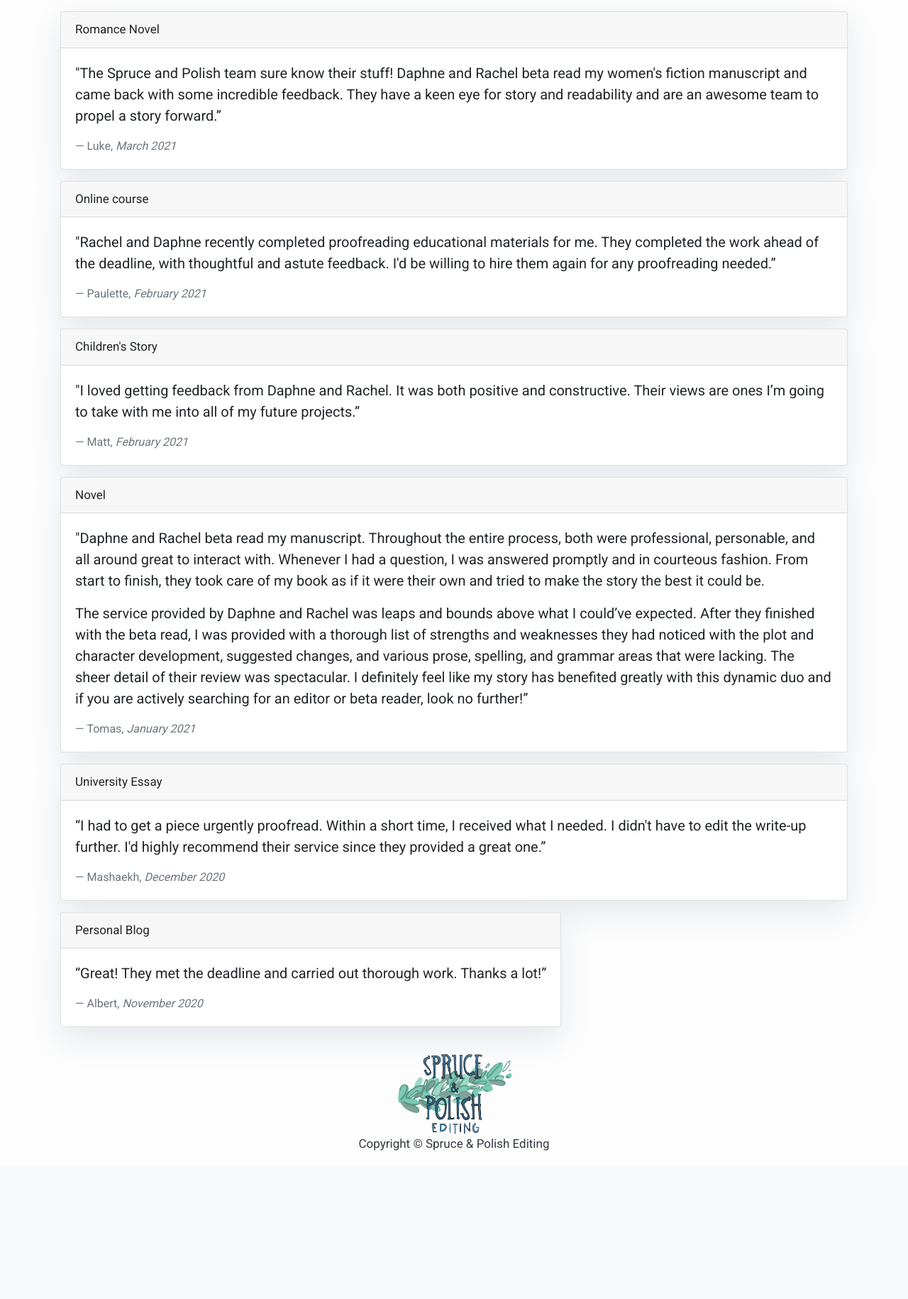
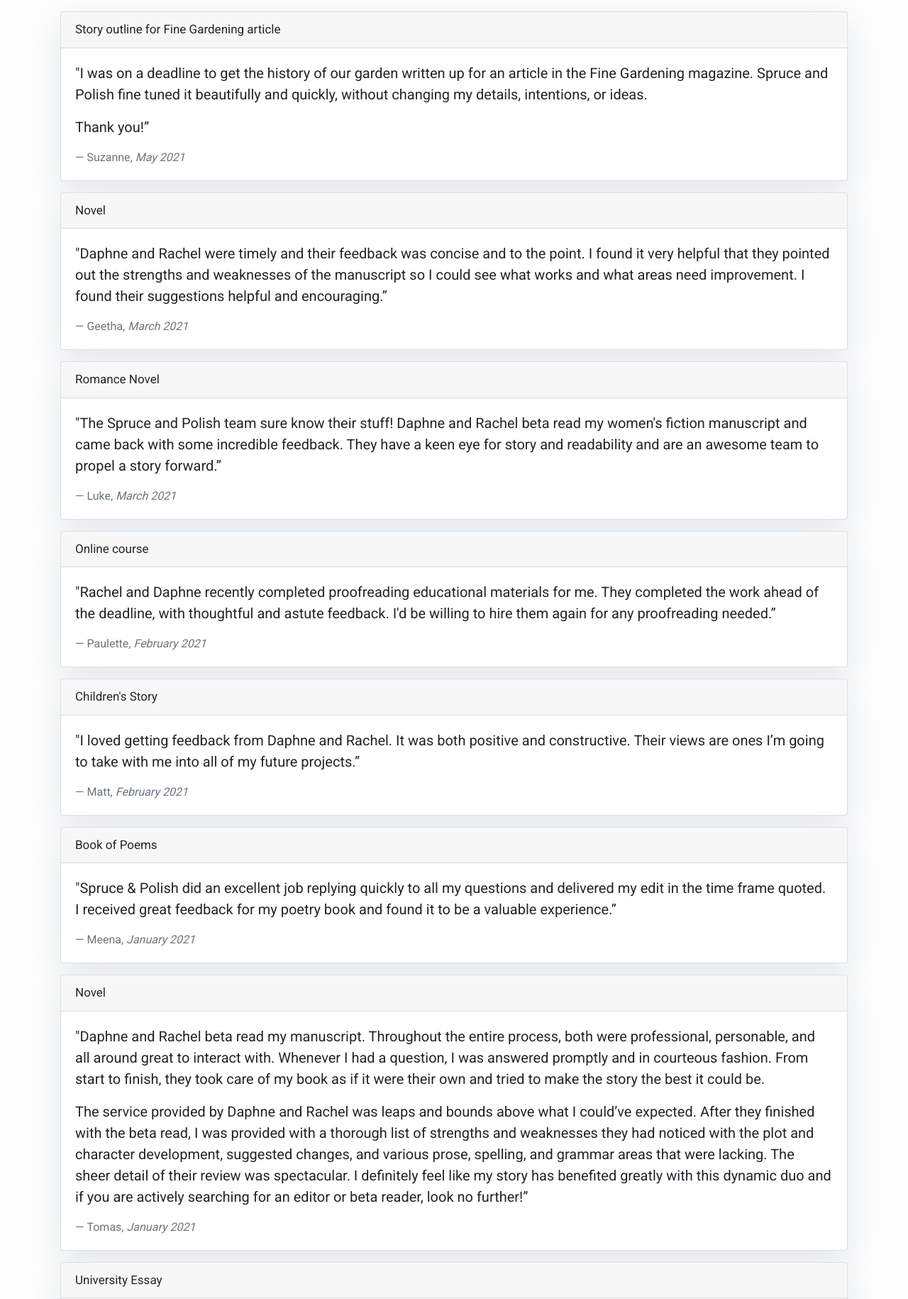
Before and after one commit to Couragyn/spruceEditing, a Django app: page /testimonials/ in a window 1280 px wide. Shown: the part 253-2083 px from the top of the page at 71% size. Before the commit the page ends 1874 px from the top, so only its background shows below. Run offline with Django 3.2, Linux system fonts and the light colour scheme; some libraries are stand-ins or nearby versions.

Commit message:
added three testimonials for jan march and may

```diff
--- a/templates/testimonials.html
+++ b/templates/testimonials.html
@@ -8,7 +8,39 @@
     </div>
 
     <div class="container">
+
     	<div class="col-md-12 mt-3">
+			<div class="row">
+	            <div class="card mb-3">
+				  <div class="card-header">
+				    Story outline for Fine Gardening article
+				  </div>
+				  <div class="card-body">
+				    	<blockquote class="blockquote mb-0">
+				      		<p>
+								"I was on a deadline to get the history of our garden written up for an article in the Fine Gardening magazine. Spruce and Polish fine tuned it beautifully and quickly, without changing my details, intentions, or ideas.
+							</p>
+							<p>
+								Thank you!”
+							</p>
+				    		<footer class="blockquote-footer">Suzanne, <cite title="Source Title">May 2021</cite></footer>
+						</blockquote>
+					</div>
+	            </div>
+	        </div>
+			<div class="row">
+	            <div class="card mb-3">
+				  <div class="card-header">
+				    Novel
+				  </div>
+				  <div class="card-body">
+				    	<blockquote class="blockquote mb-0">
+				      		<p>"Daphne and Rachel were timely and their feedback was concise and to the point. I found it very helpful that they pointed out the strengths and weaknesses of the manuscript so I could see what works and what areas need improvement. I found their suggestions helpful and encouraging.”</p>
+				    		<footer class="blockquote-footer">Geetha, <cite title="Source Title">March 2021</cite></footer>
+						</blockquote>
+					</div>
+	            </div>
+	        </div>
 			<div class="row">
 	            <div class="card mb-3">
 				  <div class="card-header">
@@ -35,7 +67,7 @@
 					</div>
 	            </div>
 	        </div>
-    		<div class="row">
+			<div class="row">
 	            <div class="card mb-3">
 				  <div class="card-header">
 				    Children's Story
@@ -44,6 +76,19 @@
 				    	<blockquote class="blockquote mb-0">
 				      		<p>"I loved getting feedback from Daphne and Rachel. It was both positive and constructive. Their views are ones I’m going to take with me into all of my future projects.”</p>
 				    		<footer class="blockquote-footer">Matt, <cite title="Source Title">February 2021</cite></footer>
+						</blockquote>
+					</div>
+	            </div>
+	        </div>
+    		<div class="row">
+	            <div class="card mb-3">
+				  <div class="card-header">
+				    Book of Poems
+				  </div>
+				  <div class="card-body">
+				    	<blockquote class="blockquote mb-0">
+				      		<p>"Spruce & Polish did an excellent job replying quickly to all my questions and delivered my edit in the time frame quoted. I received great feedback for my poetry book and found it to be a valuable experience.”</p>
+				    		<footer class="blockquote-footer">Meena, <cite title="Source Title">January 2021</cite></footer>
 						</blockquote>
 					</div>
 	            </div>
```
